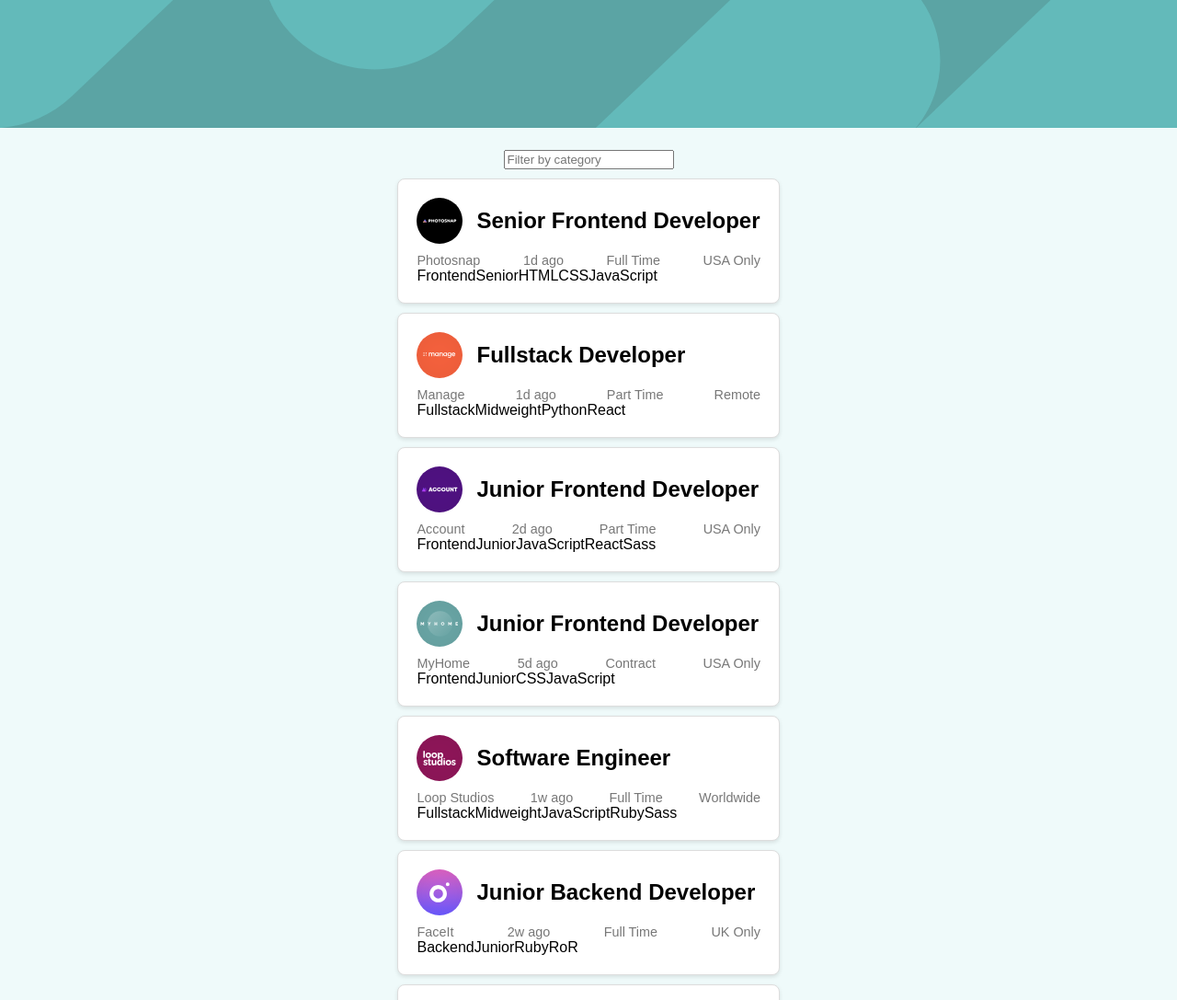
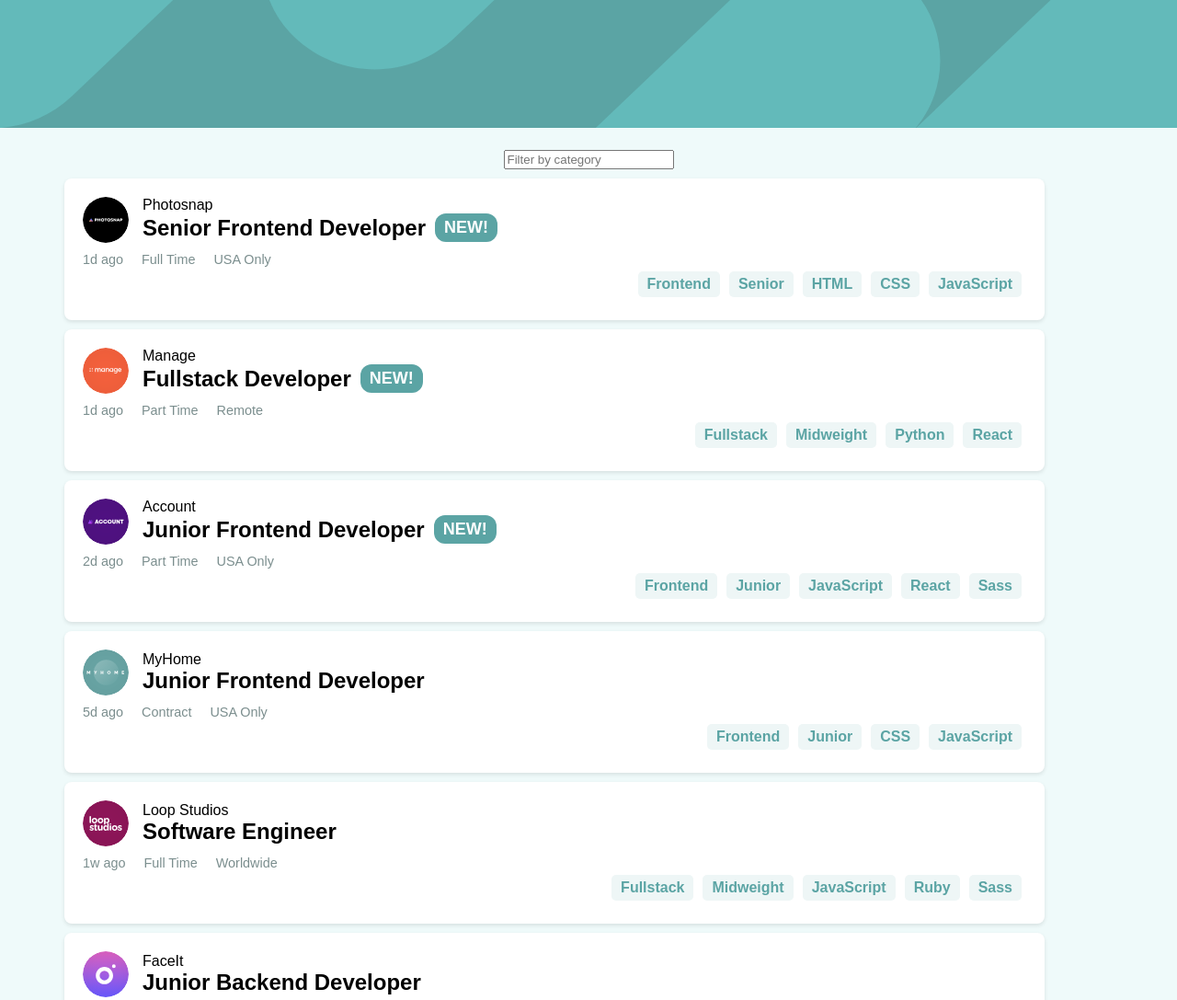
Before and after one commit to Lonnex-Ngure/static-job-listing, a plain HTML site: page index.html in a window 1280 px wide. Shown: the top 1087 px of the page at 92% size. Drawn offline with Linux system fonts and the light colour scheme.

Commit message:
update 1

```diff
--- a/index.js
+++ b/index.js
@@ -1,35 +1,43 @@
-document.addEventListener('DOMContentLoaded', () => {
-    const jobListingsContainer = document.getElementById('job-listings');
+// script.js
+
+document.addEventListener("DOMContentLoaded", () => {
+  const jobListingsContainer = document.getElementById("job-listings");
 
   // Fetch data from JSON file
-    fetch('data.json')
-      .then(response => response.json())
-      .then(data => {
+  fetch("data.json")
+    .then((response) => response.json())
+    .then((data) => {
       displayJobListings(data);
       addFiltering(data);
     });
 
   // Display job listings
   function displayJobListings(jobs) {
-      jobListingsContainer.innerHTML = ''; // Clear existing listings
+    jobListingsContainer.innerHTML = ""; // Clear existing listings
 
-      jobs.forEach(job => {
-        const jobElement = document.createElement('div');
-        jobElement.className = 'job-container';
+    jobs.forEach((job) => {
+      const jobElement = document.createElement("div");
+      jobElement.className = "job-container";
 
       jobElement.innerHTML = `
           <div class="job-header">
             <img src="${job.logo}" alt="${job.company} Logo">
-            <h2>${job.position}</h2>
+            <div>
+              <span>${job.company}</span>
+              <h2>${job.position}${
+        job.new ? '<span class="new">NEW!</span>' : ""
+      }</h2>
+            </div>
           </div>
           <div class="job-details">
-            <span>${job.company}</span>
             <span>${job.postedAt}</span>
             <span>${job.contract}</span>
             <span>${job.location}</span>
           </div>
           <div class="job-tags">
-            ${[job.role, job.level, ...job.languages, ...job.tools].map(tag => `<span class="job-tag">${tag}</span>`).join('')}
+            ${[job.role, job.level, ...job.languages, ...job.tools]
+              .map((tag) => `<span class="job-tag">${tag}</span>`)
+              .join("")}
           </div>
         `;
 
@@ -39,17 +47,22 @@ document.addEventListener('DOMContentLoaded', () => {
 
   // Add filtering functionality
   function addFiltering(jobs) {
-      const filterInput = document.createElement('input');
-      filterInput.type = 'text';
-      filterInput.placeholder = 'Filter by category';
-      filterInput.addEventListener('input', (e) => {
-        const filteredJobs = jobs.filter(job => {
+    const filterInput = document.createElement("input");
+    filterInput.type = "text";
+    filterInput.placeholder = "Filter by category";
+    filterInput.addEventListener("input", (e) => {
+      const filteredJobs = jobs.filter((job) => {
         const tags = [job.role, job.level, ...job.languages, ...job.tools];
-          return tags.some(tag => tag.toLowerCase().includes(e.target.value.toLowerCase()));
+        return tags.some((tag) =>
+          tag.toLowerCase().includes(e.target.value.toLowerCase())
+        );
       });
       displayJobListings(filteredJobs);
     });
 
-      jobListingsContainer.parentElement.insertBefore(filterInput, jobListingsContainer);
+    jobListingsContainer.parentElement.insertBefore(
+      filterInput,
+      jobListingsContainer
+    );
   }
 });
--- a/my style.css
+++ b/my style.css
@@ -20,12 +20,16 @@ main {
 
 .job-container {
   background: #fff;
-  border: 1px solid #ddd;
   border-radius: 8px;
   padding: 20px;
   margin: 10px 0;
   width: 90%;
+  max-width: 1100px;
   box-shadow: 0 2px 4px rgba(0, 0, 0, 0.1);
+  display: flex;
+  justify-content: space-between;
+  align-items: center;
+  flex-wrap: wrap;
 }
 
 .job-container:hover {
@@ -35,23 +39,70 @@ main {
 .job-header {
   display: flex;
   align-items: center;
+  flex: 1 1 50%;
+  max-width: 50%;
 }
 
 .job-header img {
   width: 50px;
   height: 50px;
   margin-right: 15px;
+  border-radius: 50%;
+}
+
+.job-header div {
+  display: flex;
+  flex-direction: column;
 }
 
 .job-header h2 {
   margin: 0;
   font-size: 1.5em;
+  display: flex;
+  align-items: center;
+}
+
+.job-header h2 .new {
+  background: #5ba4a4;
+  color: white;
+  font-size: 0.75em;
+  padding: 5px 10px;
+  border-radius: 12px;
+  margin-left: 10px;
 }
 
 .job-details {
-  display: flex;
-  justify-content: space-between;
   margin-top: 10px;
   font-size: 0.9em;
-  color: #777;
+  color: #7b8e8e;
+  display: flex;
+  flex-wrap: wrap;
+  width: 100%;
 }
+
+.job-details span {
+  margin-right: 20px;
+}
+
+.job-tags {
+  display: flex;
+  flex-wrap: wrap;
+  justify-content: flex-end; /* Align tags to the right */
+  align-items: center; /* Vertically center tags */
+  margin-left: auto;
+}
+
+.job-tag {
+  background: #eef6f6;
+  color: #5ba4a4;
+  font-weight: bold;
+  margin: 5px;
+  padding: 5px 10px;
+  border-radius: 5px;
+  cursor: pointer;
+}
+
+.job-tag:hover {
+  background: #5ba4a4;
+  color: white;
+}
```
Also changed, not shown: design/desktop-design.jpg. Lines whose indentation alone changed are shown as unchanged.
